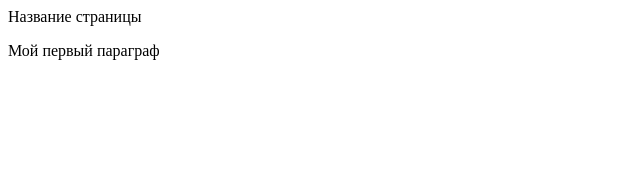
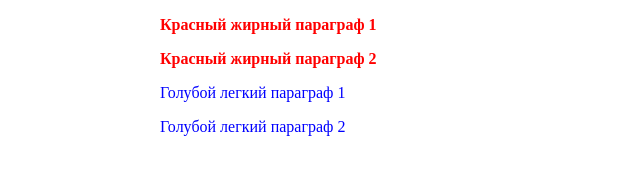
Before and after one commit to able1956/CSS3, a plain HTML site: page index.html in a window 1280 px wide. Shown: the whole page, without its empty margins (0-640 px from the left). Drawn offline with Linux system fonts and the light colour scheme.

Commit message:
Урок Идентификаторы и классы

```diff
--- a/index.html
+++ b/index.html
@@ -2,11 +2,17 @@
 <html>
     <head>
         <meta charset="utf-8">
-        <titel> Название страницы </titel>
-        <link rel="stylesheet" href="style.scc">
+        <title> Название страницы </title>
+        <link rel="stylesheet" href="style.css">
     </head>
 
     <body>
-        <p>Мой первый параграф</p>
+        <div id="page">
+            <p class="strong-red">Красный жирный параграф 1</p>
+            <p class="strong-red">Красный жирный параграф 2</p>
+            <p class="light-blue">Голубой легкий параграф 1</p>
+            <p class="light-blue">Голубой легкий параграф 2</p>
+        </div>
+
     </body>
 </html>
--- a/style.css
+++ b/style.css
@@ -1 +1,15 @@
-p{color:#456743;}
+/* Оформление параграфов */
+#page {
+       width: 960px;
+       margin: auto;
+}
+
+.strong-red{
+    font-weight: bolder;
+    color:red;
+}
+
+.light-blue {
+    font-weight: lighter;
+    color: blue;
+}
```
